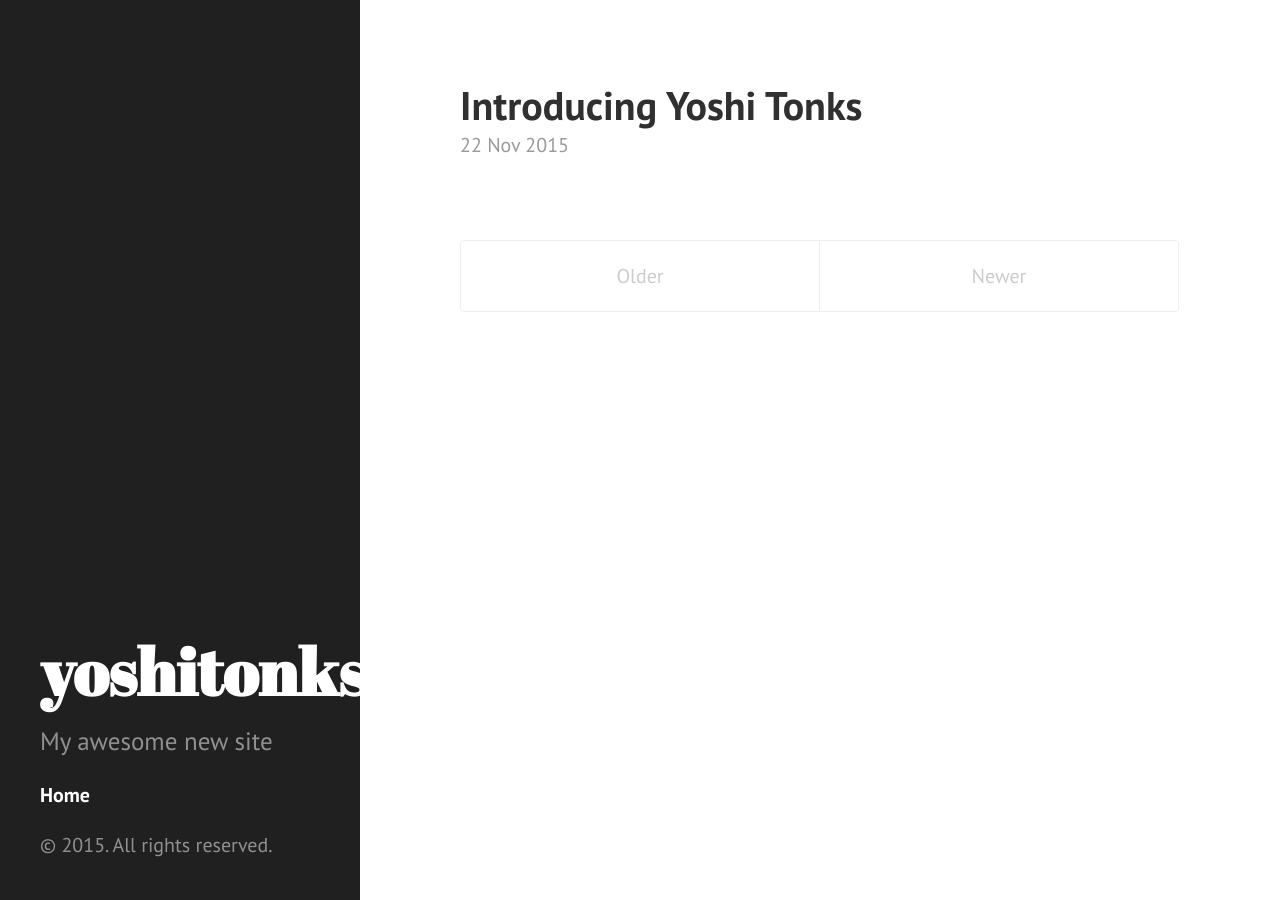
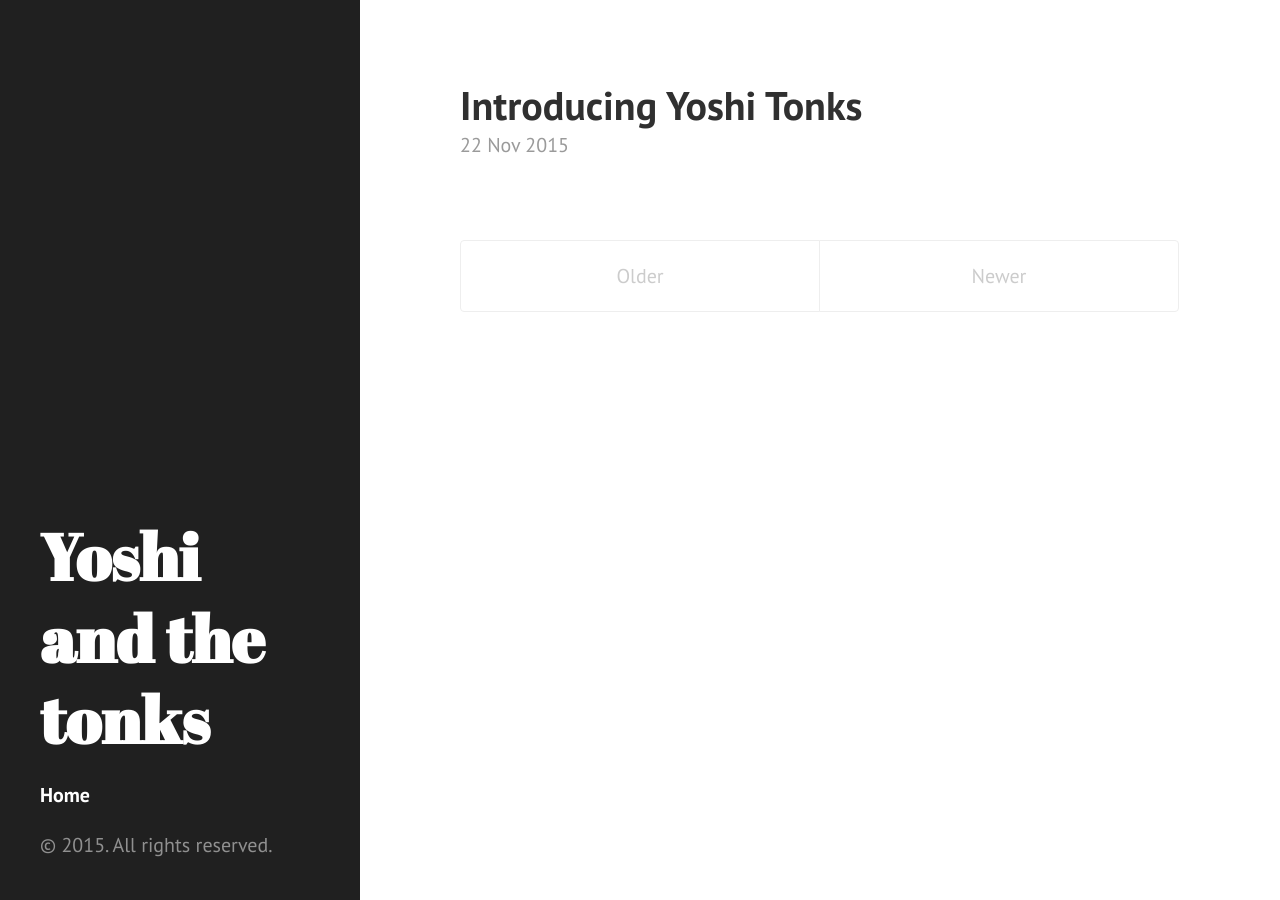
Before and after one commit to yoshitonks/yoshitonks.github.io, a Jekyll site: the page built from index.html, in a window 1280 px wide. Built offline with Jekyll 4.4.1, drawn with Linux system fonts in a browser that asks for light colours; the list of posts is cut into pages by our own code.

Commit message:
Update _config.yml
Renamed site title

```diff
--- a/_config.yml
+++ b/_config.yml
@@ -2,7 +2,7 @@ excerpt_separator: ""
 pygments: true
 markdown: kramdown
 url: http://yoshitonks.github.io
-title: yoshitonks
-tagline: A log of everyday life
-description: My awesome new site
+title: Yoshi and the tonks
+tagline:
+description:
 paginate: 5
```
